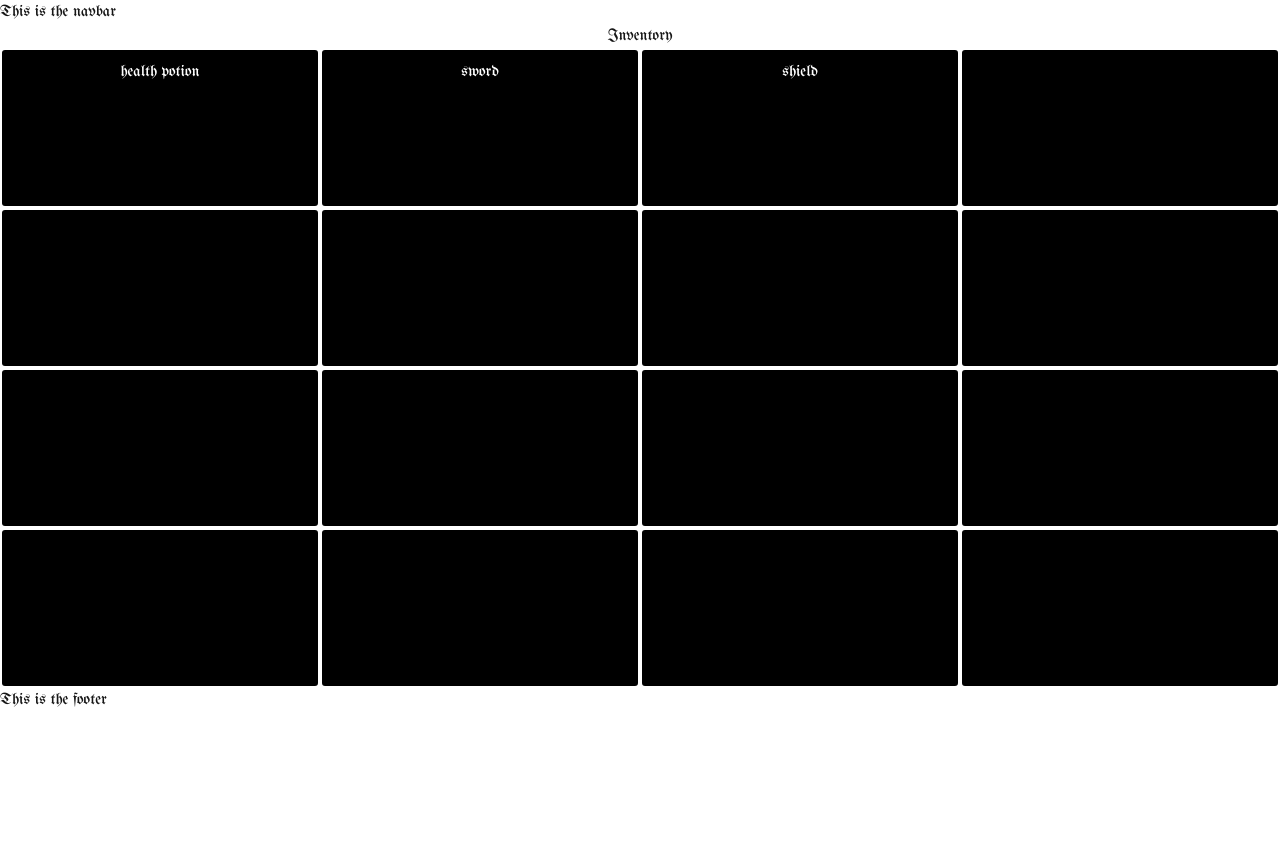
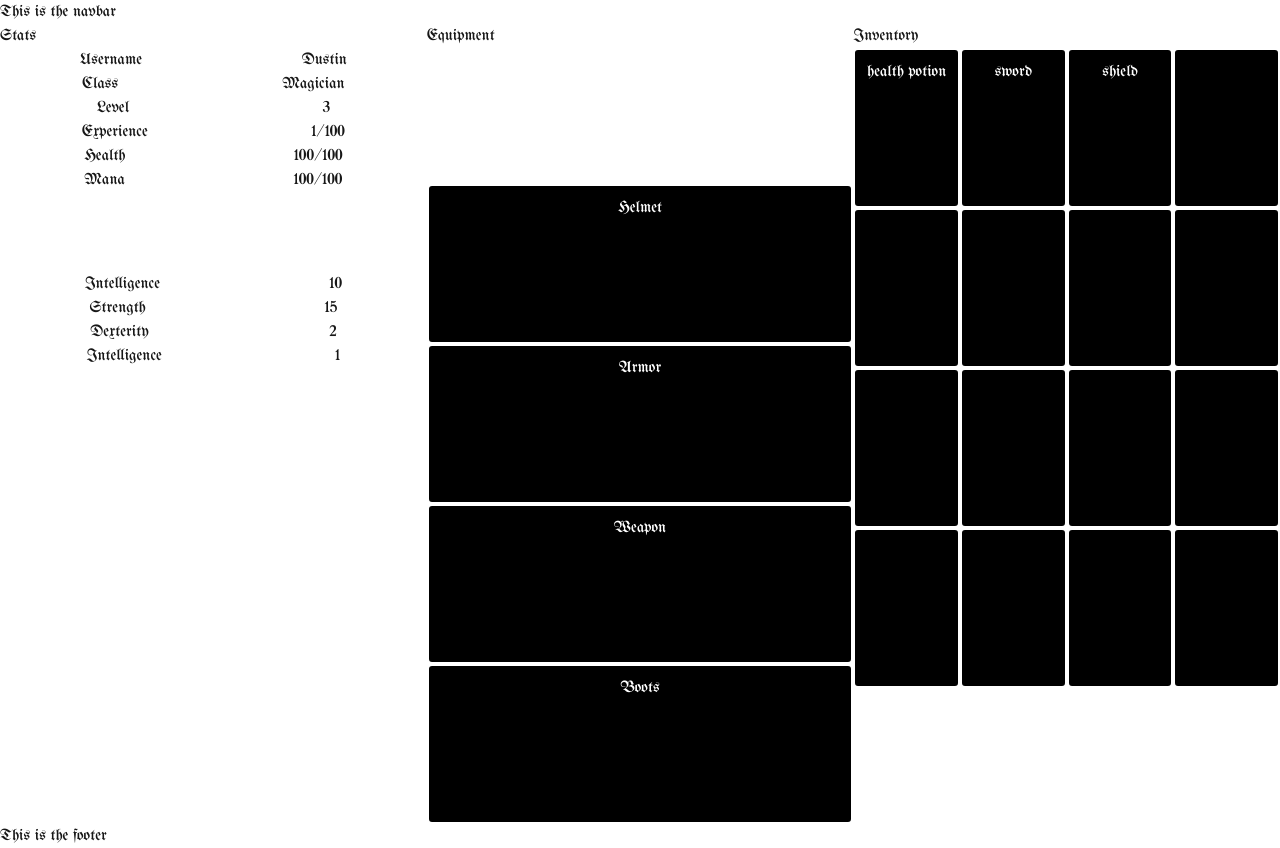
Before and after one commit to DustinAndPhongFrontend/frontend-project, a Next.js app: page /inventory in a window 1280 px wide. Before the commit the page ends 800 px from the top, so only its background shows below. Built offline with nearby package versions, Linux system fonts and the light colour scheme.

Commit message:
add ability to drag weapon to weapon equipment slot

```diff
--- a/app/inventory/page.tsx
+++ b/app/inventory/page.tsx
@@ -2,35 +2,47 @@
 
 import {DndContext, DragEndEvent} from '@dnd-kit/core';
 import Inventory from "@/components/Inventory";
-import {useAppDispatch} from "@/components/AppContext";
+import {useApp, useAppDispatch} from "@/components/AppContext";
+import Equipment from "@/components/Equipment";
+import Stats from "@/components/Stats";
 
 export default function Page() {
     const dispatch = useAppDispatch()
+    const state = useApp()
 
+    console.log(state)
+    const EQUIPMENT_SLOTS = ["weapon", "helmet", "armor", "boots"]
     function handleDragEnd(event: DragEndEvent): void {
         const {active, over} = event;
 
-        if (over && over.data.current?.accepts.includes(active.data.current?.type)) {
+        console.log(active.data.current, over.data.current)
+        console.log(EQUIPMENT_SLOTS.includes(over.data.current?.id))
+        if (over && over.data.current?.accepts.includes(active.data.current?.type) && EQUIPMENT_SLOTS.includes(over.data.current?.slot)) {
+            // @ts-expect-error
+            dispatch({type: 'EQUIP_ITEM', equipment_slot: over.data.current?.slot, item: state.inventory[active.data.current?.inventoryIndex]});
+        } else if (over && over.data.current?.accepts.includes(active.data.current?.type)) {
             dispatch({type: 'MOVE_ITEM', fromIndex: active.data.current?.inventoryIndex, toIndex: over.data.current?.inventoryIndex});
         }
+
     }
 
     return <div style={{
         display: "flex",
         flexDirection: "column",
     }}>
-        <div style={{
-            alignSelf: "center",
-        }}>
-            {"Inventory"}
-        </div>
-
         {/* Adding id to DndContext prevents a hydration error */}
         <DndContext
             id="draggable-inventory"
             onDragEnd={handleDragEnd}
         >
-            <Inventory/>
+            <div style={{
+                display: "grid",
+                gridTemplateColumns: "repeat(3, 1fr)",
+            }}>
+                <Stats/>
+                <Equipment/>
+                <Inventory/>
+            </div>
         </DndContext>
     </div>
 }
--- a/components/AppContext.tsx
+++ b/components/AppContext.tsx
@@ -1,7 +1,7 @@
 'use client'
 
 import React, {createContext, useContext, useReducer} from 'react'
-import {EQUIPMENT, Item, ITEMS} from "@/components/items";
+import {EQUIPMENT, EquipmentItem, EquipmentSlots, Item, ITEMS, Stats} from "@/components/items";
 
 
 const sampleItems: Item[] = [
@@ -18,16 +18,42 @@ export const EMPTY_ITEM = {
     image: "",
 }
 
+type EquippedItems = {
+    helmet: EquipmentItem | null,
+    armor: EquipmentItem | null,
+    weapon: EquipmentItem | null,
+    boots: EquipmentItem | null,
+}
+
 interface State {
     inventory: Item[]
+    equipment: EquippedItems,
+    stats: Stats
 }
 
+
 export const initialState: State = {
-    inventory: [...sampleItems, ...Array(INVENTORY_SIZE - sampleItems.length).fill(EMPTY_ITEM)]
+    inventory: [...sampleItems, ...Array(INVENTORY_SIZE - sampleItems.length).fill(EMPTY_ITEM)],
+    equipment: {
+        helmet: null,
+        armor: null,
+        weapon: null,
+        boots: null
+    },
+    stats: {
+        intelligence: 0,
+        strength: 0,
+        dexterity: 0,
+        luck: 0,
+
+        health: 0,
+        mana: 0,
+    }
 }
 
 type ACTION =
     | { type: "MOVE_ITEM", fromIndex: number, toIndex: number }
+    | { type: "EQUIP_ITEM", equipment_slot: EquipmentSlots, item: EquipmentItem }
 
 export function appReducer(state: State, action: ACTION): State {
     console.debug(action)
@@ -46,6 +72,14 @@ export function appReducer(state: State, action: ACTION): State {
                 ...state,
                 inventory: newInventory
             };
+        case "EQUIP_ITEM":
+            return {
+                ...state,
+                equipment: {
+                    ...state.equipment,
+                    [action.equipment_slot]: action.item
+                }
+            }
         default:
             return state;
     }
--- /dev/null
+++ b/components/Equipment.tsx
@@ -0,0 +1,84 @@
+import {useDroppable} from "@dnd-kit/core";
+import {useApp} from "@/components/AppContext";
+import {EquipmentItem} from "@/components/items";
+
+function HelmetSlot({helmet} : {helmet: EquipmentItem | null}) {
+    const {setNodeRef} = useDroppable({
+        id: `helmet`,
+        data: {
+            accepts: ['helmet'],
+            slot: 'helmet'
+        },
+    });
+
+    if (helmet) {
+        return <div className={"inventory-slot"} ref={setNodeRef}>
+            {helmet.name}
+        </div>
+    }
+    return <div className={"inventory-slot"} ref={setNodeRef}>
+        Helmet
+    </div>
+}
+
+function ArmorSlot() {
+    const {setNodeRef} = useDroppable({
+        id: `armor`,
+        data: {
+            accepts: ['armor'],
+            slot: 'armor'
+        },
+    });
+    return <div className={"inventory-slot"} ref={setNodeRef}>
+        Armor
+    </div>
+}
+
+function WeaponSlot({weapon} : {weapon: EquipmentItem | null}) {
+    const {setNodeRef, isOver} = useDroppable({
+        id: `weapon`,
+        data: {
+            accepts: ['weapon'],
+            slot: 'weapon'
+        },
+    });
+
+    if (weapon) {
+        return <div className={`${isOver && "inventory-slot-hovered-with-droppable"} inventory-slot`} ref={setNodeRef}>
+            {weapon.name}
+        </div>
+    }
+    return <div className={`${isOver && "inventory-slot-hovered-with-droppable"} inventory-slot`} ref={setNodeRef}>
+        Weapon
+    </div>
+}
+
+function BootsSlot() {
+    const {setNodeRef} = useDroppable({
+        id: `boots`,
+        data: {
+            accepts: ['boots'],
+            slot: 'boots'
+        },
+    });
+
+    return <div className={"inventory-slot"} ref={setNodeRef}>
+        Boots
+    </div>
+}
+
+export default function Equipment() {
+    const {equipment} = useApp()
+
+    return <div style={{
+        display: 'grid',
+        gridTemplateColumns: 'repeat(1, 1fr)',
+        gridAutoRows: '20vh'
+    }}>
+        <h1>Equipment</h1>
+        <HelmetSlot helmet={equipment.helmet}/>
+        <ArmorSlot/>
+        <WeaponSlot weapon={equipment.weapon}/>
+        <BootsSlot />
+    </div>
+}
--- a/components/Inventory.tsx
+++ b/components/Inventory.tsx
@@ -14,7 +14,7 @@ function InventorySlot({item, inventoryIndex}: InventorySlotProps) {
     const {attributes, listeners, setNodeRef, transform, isDragging} = useDraggable({
         id: `draggable-${inventoryIndex}`,
         data: {
-            type: 'item',
+            type: item.type,
             inventoryIndex: inventoryIndex
         },
     });
@@ -22,7 +22,7 @@ function InventorySlot({item, inventoryIndex}: InventorySlotProps) {
     const {setNodeRef: setDroppableNodeRef, isOver} = useDroppable({
         id: `droppable-${inventoryIndex}`,
         data: {
-            accepts: ['item'],
+            accepts: ['item', 'armor', 'weapon', 'boots', 'helmet'],
             inventoryIndex: inventoryIndex
         },
     });
@@ -55,15 +55,17 @@ function EmptyInventorySlot({inventoryIndex}: EmptyInventorySlotProps) {
     </div>
 }
 
-// TODO: make an underlying grid and then put the items on top of it, so when you drag them, it shows an empty slot
-// Actually just use DragOverlay?
-
+// DragOverlay?
 // https://www.apollographql.com/docs/
 // https://dndkit.com/
 export default function Inventory() {
     const {inventory} = useApp()
 
-    return <div style={{
+    return <div>
+        <div>
+            {"Inventory"}
+        </div>
+        <div style={{
             display: 'grid',
             gridTemplateColumns: 'repeat(4, 1fr)',
             gridAutoRows: '20vh'
@@ -78,4 +80,5 @@ export default function Inventory() {
                     }
                 )}
         </div>
+    </div>
 }
--- /dev/null
+++ b/components/Stats.tsx
@@ -0,0 +1,88 @@
+export default function Stats() {
+    return <div>
+        <h1>Stats</h1>
+
+        <div style={{
+            display: "grid"
+        }}>
+            <div style={{
+                display: "flex",
+                flexDirection: "column",
+                marginBottom: "10vh"
+            }}>
+                <div style={{
+                    display: "flex",
+                    justifyContent: "space-around"
+                }}>
+                    <div>Username</div>
+                    <div>Dustin</div>
+                </div>
+                <div style={{
+                    display: "flex",
+                    justifyContent: "space-around"
+                }}>
+                    <div>Class</div>
+                    <div>Magician</div>
+                </div>
+                <div style={{
+                    display: "flex",
+                    justifyContent: "space-around"
+                }}>
+                    <div>Level</div>
+                    <div>3</div>
+                </div>
+                <div style={{
+                    display: "flex",
+                    justifyContent: "space-around"
+                }}>
+                    <div>Experience</div>
+                    <div>1/100</div>
+                </div>
+                <div style={{
+                    display: "flex",
+                    justifyContent: "space-around"
+                }}>
+                    <div>Health</div>
+                    <div>100/100</div>
+                </div>
+                <div style={{
+                    display: "flex",
+                    justifyContent: "space-around"
+                }}>
+                    <div>Mana</div>
+                    <div>100/100</div>
+                </div>
+            </div>
+            <div>
+                <div style={{
+                    display: "flex",
+                    justifyContent: "space-around"
+                }}>
+                    <div>Intelligence</div>
+                    <div>10</div>
+                </div>
+                <div style={{
+                    display: "flex",
+                    justifyContent: "space-around"
+                }}>
+                    <div>Strength</div>
+                    <div>15</div>
+                </div>
+                <div style={{
+                    display: "flex",
+                    justifyContent: "space-around"
+                }}>
+                    <div>Dexterity</div>
+                    <div>2</div>
+                </div>
+                <div style={{
+                    display: "flex",
+                    justifyContent: "space-around"
+                }}>
+                    <div>Intelligence</div>
+                    <div>1</div>
+                </div>
+            </div>
+        </div>
+    </div>
+}
--- a/components/items.ts
+++ b/components/items.ts
@@ -10,21 +10,29 @@ export type Item = {
     name: string;
     description: string;
     image: string;
+    type: string;
 }
 
-type Stats = {
+export type Stats = {
     intelligence: number;
     strength: number;
     dexterity: number;
     luck: number;
     health: number;
     mana: number;
-    damage: number;
 }
 
-type EquipmentItem = Item & {
+export enum EquipmentSlots {
+    helmet = "helmet",
+    armor = "armor",
+    weapon = "weapon",
+    boots = "boots",
+}
+
+export type EquipmentItem = Item & {
     stats: Stats;
     class?: CharacterClass;
+    type: EquipmentSlots
 }
 
 // maybe this should actually be a map from id -> item
@@ -42,9 +50,9 @@ export const EQUIPMENT: EquipmentItem[] = [
             luck: 0,
             health: 0,
             mana: 0,
-            damage: 0
         },
         class: CharacterClass.Knight,
+        type: EquipmentSlots.weapon
     },
     {
         id: "2",
@@ -58,9 +66,9 @@ export const EQUIPMENT: EquipmentItem[] = [
             luck: 0,
             health: 0,
             mana: 0,
-            damage: 0
         },
         class: CharacterClass.Knight,
+        type: EquipmentSlots.weapon
     }
 ]
 
@@ -70,5 +78,6 @@ export const ITEMS: Item[] = [
         name: "health potion",
         description: "",
         image: "",
+        type: "item"
     }
 ]
```
